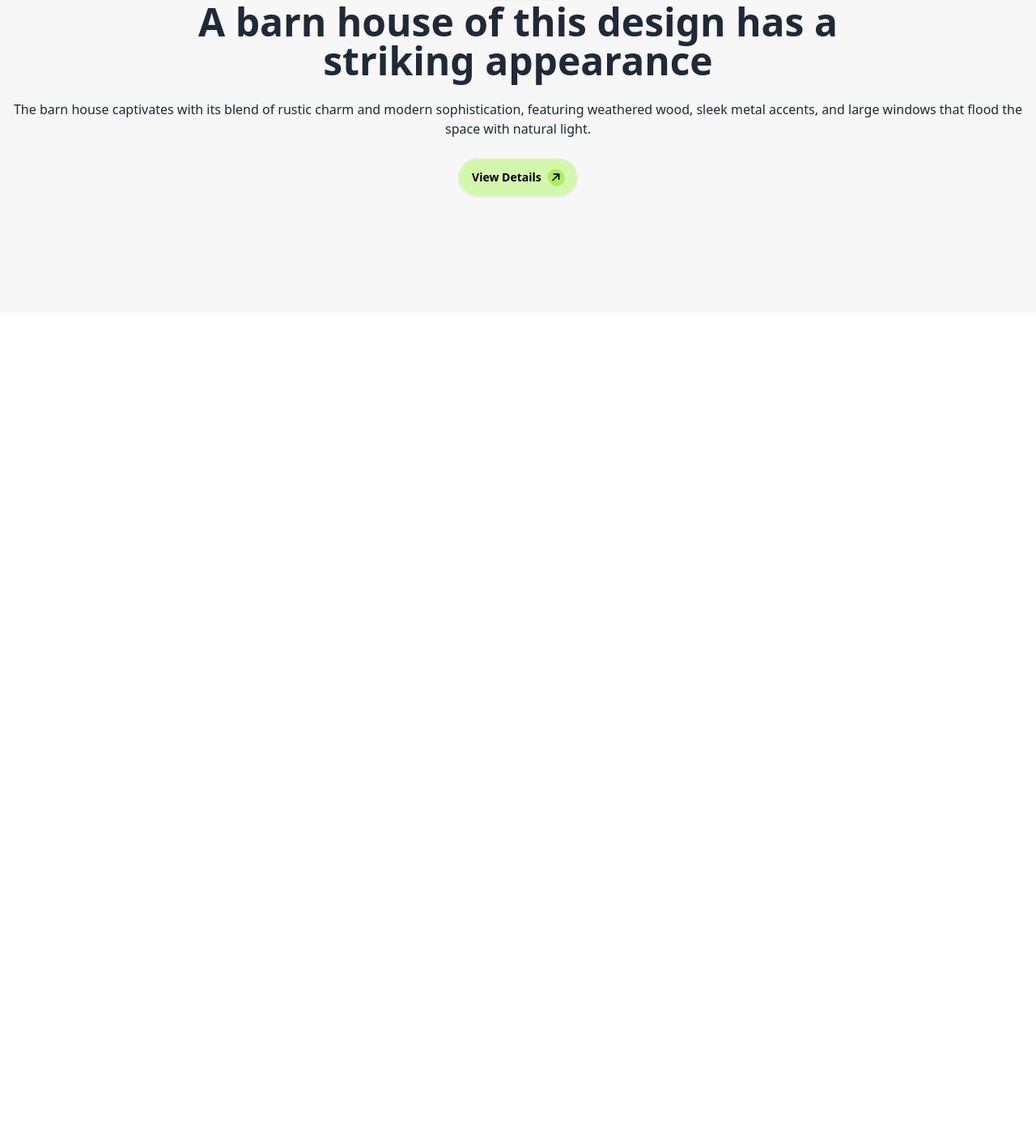
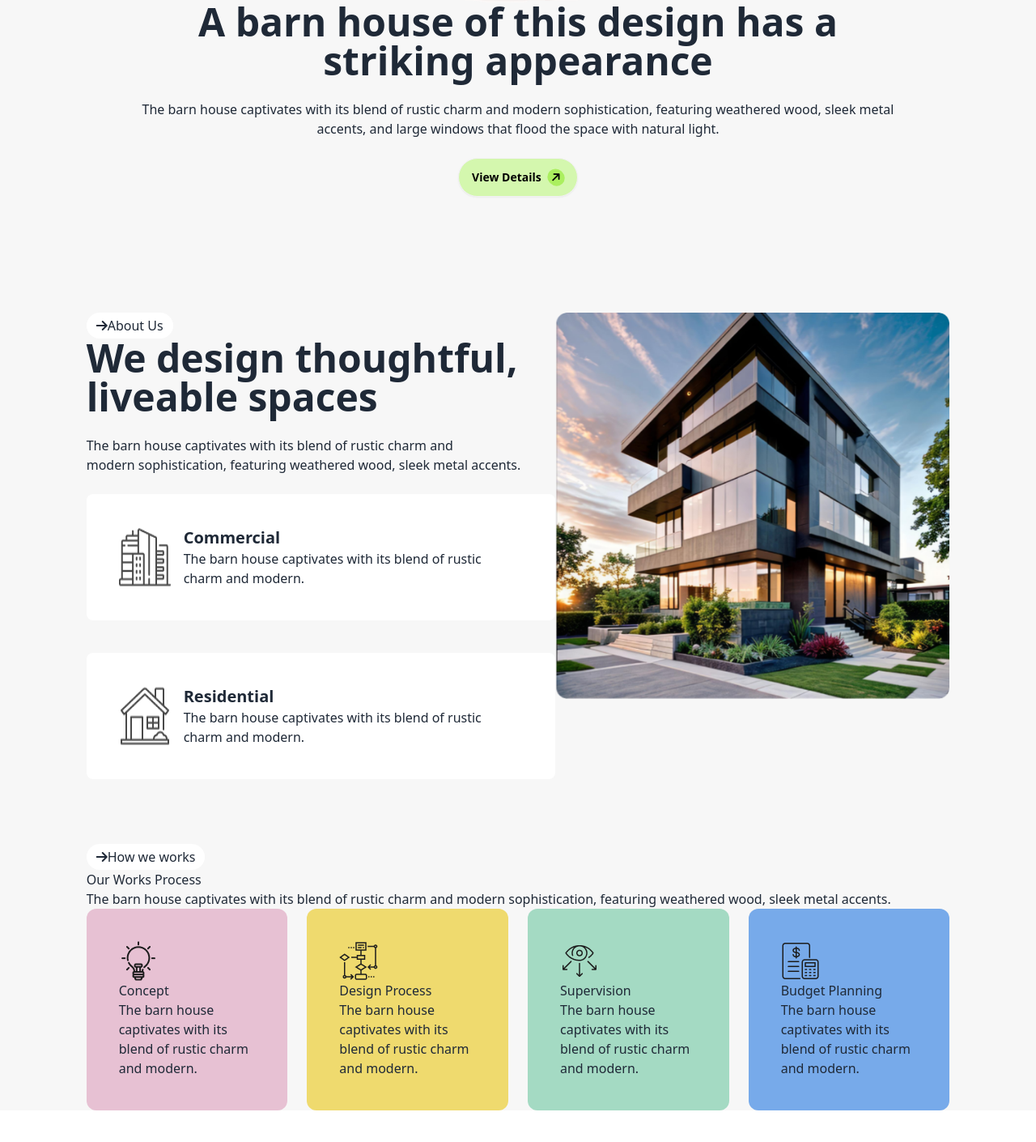
Before and after one commit to ShuvoSW/B10-Assignment-03, a plain HTML site: page index.html in a window 1280 px wide. Shown: the part 482-1892 px from the top of the page at 81% size. Before the commit the page ends 868 px from the top, so only its background shows below. Drawn offline with nearby package versions, Linux system fonts and the light colour scheme.

Commit message:
Main section

```diff
--- a/index.html
+++ b/index.html
@@ -45,8 +45,8 @@
               </ul>
             </div>
 
-            <div class="gap-3">
-                <a><i class="bg-[#FFFFFF] rounded-full p-2 fa-solid fa-magnifying-glass"></i></a>
+            <div class="gap-3 hidden sm:flex">
+                <a><i class="bg-[#FFFFFF] rounded-full p-2 fa-solid fa-magnifying-glass "></i></a>
                 <a><i class="bg-[#FFFFFF] rounded-full p-2 fa-solid fa-cart-shopping"></i></a>
                   <a class="btn bg-[#ABEF5F] rounded-full sm:flex hidden">Book Consult
                     <div class="-rotate-45">
@@ -62,14 +62,15 @@
          <!-- Nav section end-->
 
          <!-- Banner section start -->
-         <div class="hero  min-h-screen">
+         <div class="hero  min-h-screen md:content">
             <div class="hero-content text-center">
               <div class="flex flex-col items-center ">
-                <img class="max-w-md" src="./assets/banner.png" alt="House">
+                <img class="lg:max-w-md" src="./assets/banner.png" alt="House">
                 <div>
                            <h1 class="text-5xl font-bold">A barn house of this design has a <br> striking appearance</h1>
                 <p class="py-6">
-                    The barn house captivates with its blend of rustic charm and modern sophistication, featuring weathered wood, sleek metal accents, and large windows that flood the space with natural light.
+                    The barn house captivates with its blend of rustic charm and modern sophistication, featuring weathered wood, sleek metal
+                    <br> accents, and large windows that flood the space with natural light.
                 </p>
             <button class="btn  text-black rounded-full font-bold   bg-[#D4F7AE]">View Details
                     <div class="-rotate-45">
@@ -80,9 +81,80 @@
               </div>
             </div>
           </div>
+          <!-- Banner section end -->
     </header>
 
-    <main></main>
+    <main class="bg-[#F7F7F7]">
+        <!-- Main section start -->
+         <div class="lg:flex  justify-between w-10/12 mx-auto pb-20 ">
+            <div>
+                <button class=" bg-[#FFFFFF] p-3 pb-1 pt-1 rounded-full"><i class="fa-solid fa-arrow-right"></i>About Us</button>
+                <br>
+                <h1 class="text-5xl font-bold ">We design thoughtful, <br> liveable spaces</h1>
+                <br>
+                     <p>
+                    The barn house captivates with its blend of rustic charm and <br>
+modern sophistication, featuring weathered wood, sleek metal accents.
+                </p>
+                <br>
+                <div class="bg-[#FFFFFF] flex gap-4 p-10 rounded-lg">
+                    <img src="./assets/commercial.png" alt="">
+                    <div>
+                         <h1 class="text-xl font-bold">Commercial</h1>
+                <p>
+                    The barn house captivates with its blend of rustic charm and modern.
+                </p>
+                    </div>
+
+                </div>
+
+                <div class="bg-[#FFFFFF] mt-10 flex gap-4 p-10 rounded-lg ">
+                    <img src="./assets/residential.png" alt="">
+                    <div>
+                        <h1 class="text-xl font-bold">Residential</h1>
+                <p>
+                    The barn house captivates with its blend of rustic charm and modern.
+                </p>
+                    </div>
+                </div>
+
+
+            </div>
+            <div>
+                <img src="./assets/Rectangle.png" alt="">
+            </div>
+         </div>
+
+         <!-- Our section -->
+          <div class="w-10/12 mx-auto mb-10">
+            <div><button class=" bg-[#FFFFFF] p-3 pb-1 pt-1 rounded-full"><i class="fa-solid fa-arrow-right"></i>How we works</button>
+                <h1>Our Works Process</h1>
+                <p>The barn house captivates with its blend of rustic charm and modern sophistication, featuring weathered wood, sleek metal accents.</p>
+            </div>
+            <diV class="grid grid-cols-4 gap-6">
+                <div class="bg-[#E7C1D3] rounded-xl p-10">
+                    <img src="./assets/concept.png" alt="">
+                    <h1>Concept</h1>
+                    <p>The barn house captivates with its blend of rustic charm and modern.</p>
+                </div>
+                <div class="bg-[#EFDA6E] rounded-xl p-10">
+                    <img src="./assets/flow-chart.png" alt="">
+                    <h1>Design Process</h1>
+                    <p>The barn house captivates with its blend of rustic charm and modern.</p>
+                </div>
+                <div class="bg-[#A4DAC3] rounded-xl p-10">
+                    <img src="./assets/vision.png" alt="">
+                    <h1>Supervision</h1>
+                    <p>The barn house captivates with its blend of rustic charm and modern.</p>
+                </div>
+                <div class="bg-[#77AAEA] rounded-xl p-10">
+                    <img src="./assets/budget-planning.png" alt="">
+                    <h1>Budget Planning</h1>
+                    <p>The barn house captivates with its blend of rustic charm and modern.</p>
+                </div>
+            </diV>
+          </div>
+    </main>
 
     <footer></footer>
 </body>
```
